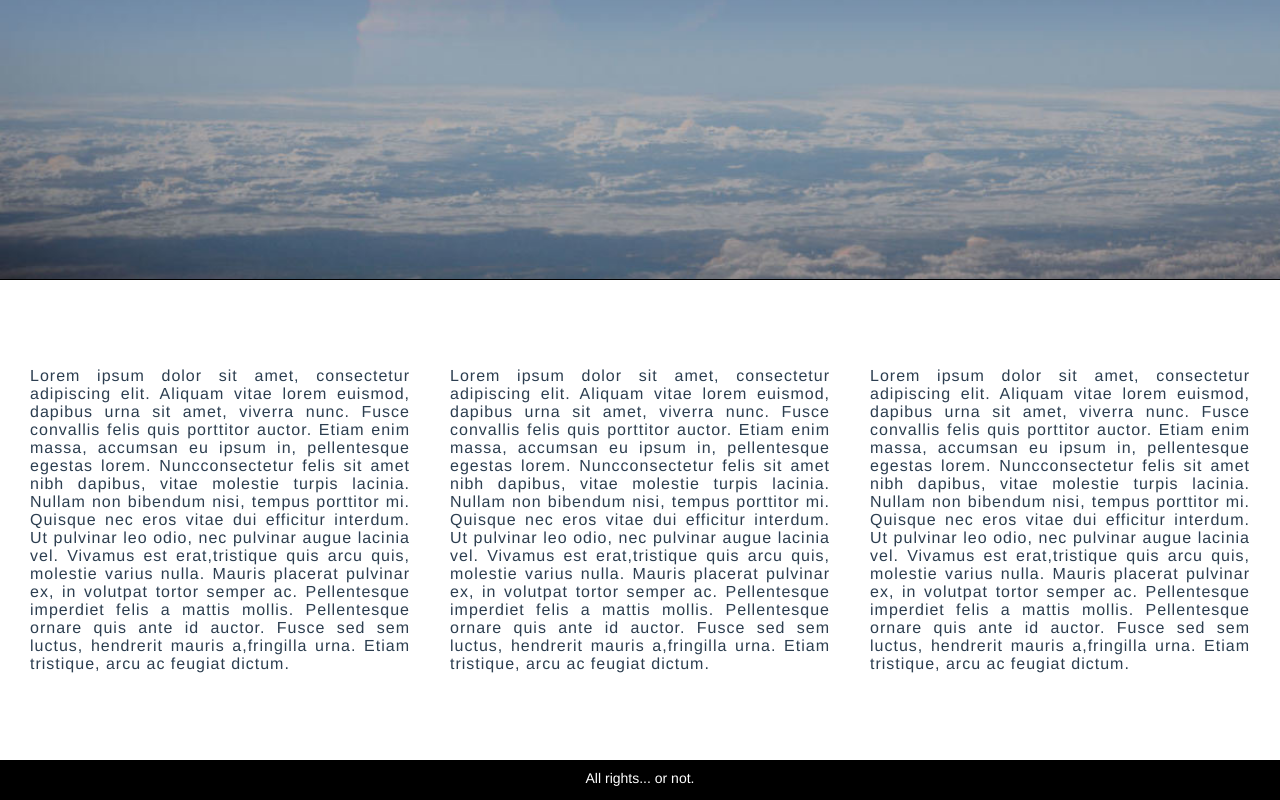
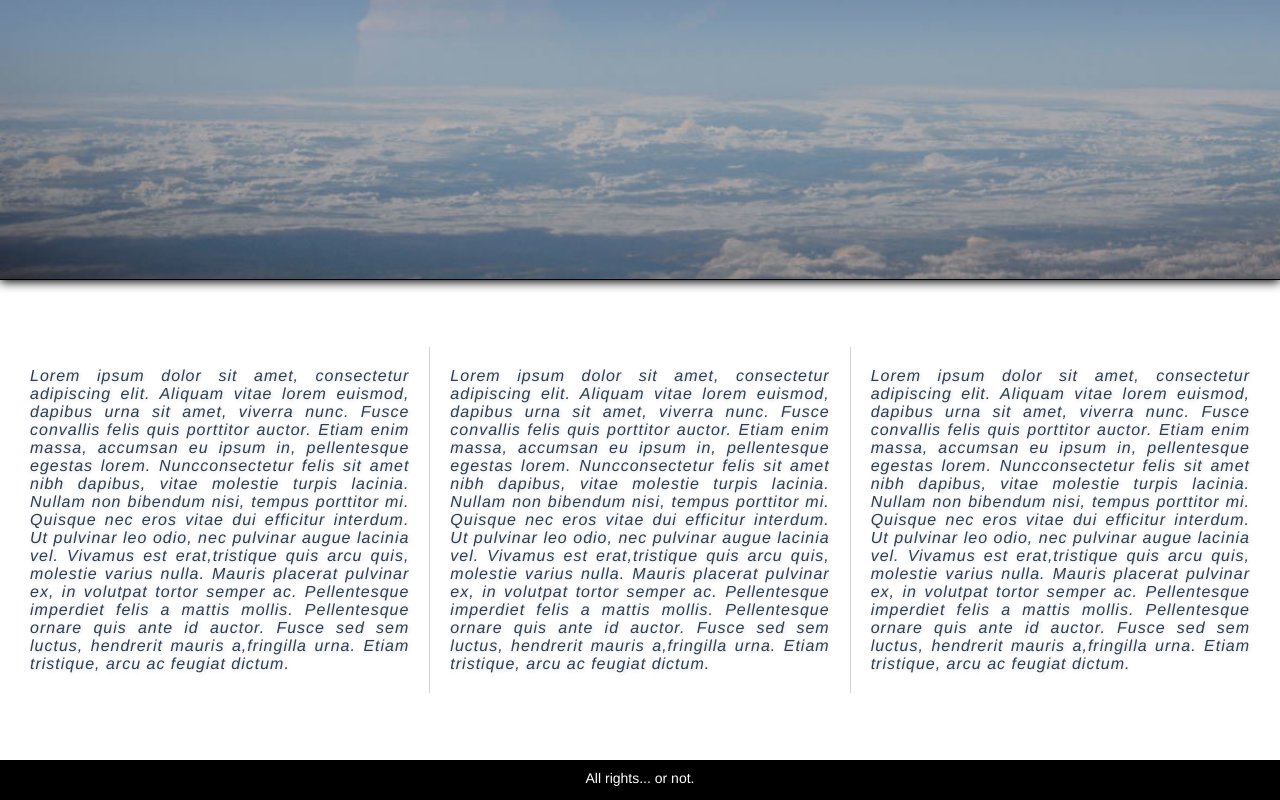
Before and after one commit to Majkyel/recruitment_challenge, a Vue app: page / in a window 1280 px wide. Shown: the part 522-1322 px from the top of the page. Built offline with nearby package versions, Linux system fonts and the light colour scheme.

Commit message:
Update style in components.

```diff
--- a/src/components/home/heroHeader.vue
+++ b/src/components/home/heroHeader.vue
@@ -19,6 +19,7 @@ export default {
     background-size: cover;
     background-repeat: no-repeat;
     display: flex;
+    box-shadow: 0px 3px 10px black;
     .heroHeader__container {
         .heroHeader__title {
             text-transform: uppercase;
--- a/src/components/home/homePageInformation.vue
+++ b/src/components/home/homePageInformation.vue
@@ -40,7 +40,15 @@ export default {
                 margin: 10px;
                 font-size: 16px;
                 letter-spacing: 1px;
+                font-style: italic;
+                text-shadow: 1px 1px 4px lightgray;
             }
+        }
+        .first__content,.second__content {
+            border-right: 1px solid lightgray;
+        }
+        .third__content {
+            border: none;
         }
     }
 }
```
